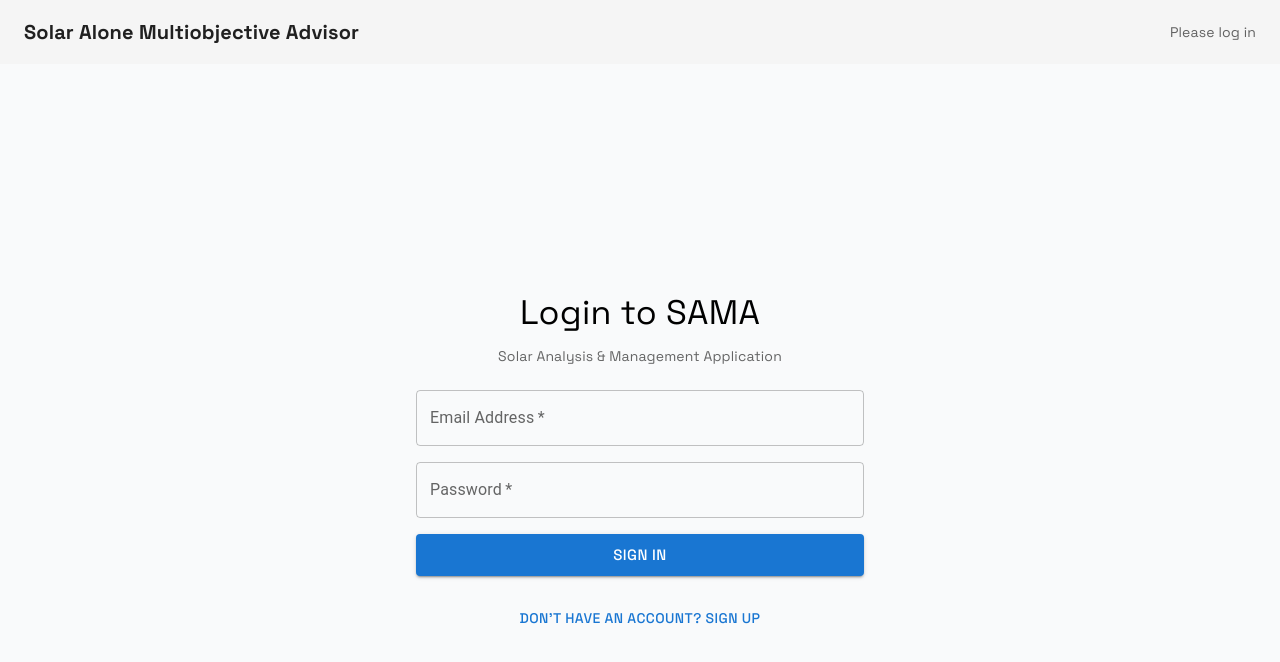
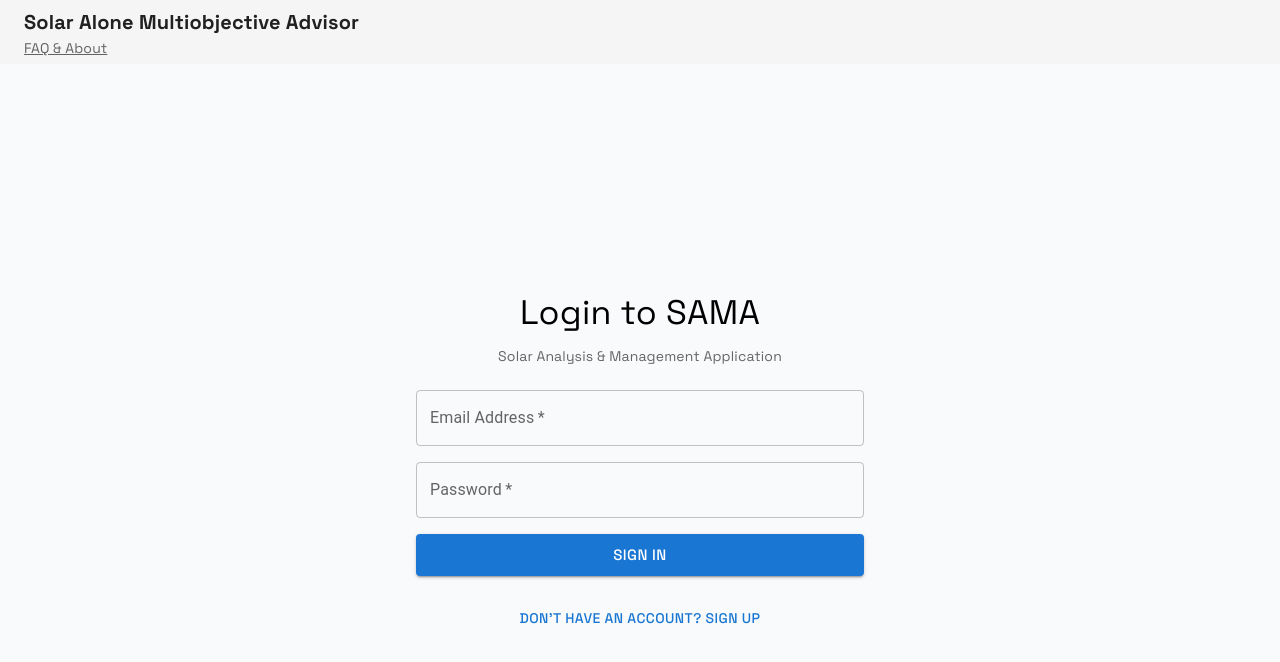
Before and after one commit to mlekhi/SAMA, a React (Vite) app in the folder frontend/: page /login in a window 1280 px wide. Shown: the top 662 px of the page. Built offline with nearby package versions, Linux system fonts and the light colour scheme; no server answers.

Commit message:
adding faq in header

```diff
--- a/frontend/src/renderer/App.jsx
+++ b/frontend/src/renderer/App.jsx
@@ -44,13 +44,13 @@ function App() {
   }
 
   return (
+    <Router>
       <div className="min-h-screen bg-gray-50">
         {/* Persistent Header */}
         <Header auth={auth} user={user} />
 
         {/* Main Content */}
         <main className="pt-0">
-        <Router>
           <Routes>
             <Route
               path="/login"
@@ -87,9 +87,9 @@ function App() {
               element={<Navigate to={user ? "/geography" : "/login"} replace />}
             />
           </Routes>
-        </Router>
         </main>
       </div>
+    </Router>
   )
 }
 
--- a/frontend/src/renderer/components/Header.jsx
+++ b/frontend/src/renderer/components/Header.jsx
@@ -1,4 +1,5 @@
 import React from 'react'
+import { Link } from 'react-router-dom'
 import { signOut } from 'firebase/auth'
 import { AppBar, Toolbar, Typography, Button, Box } from '@mui/material'
 
@@ -12,16 +13,19 @@ function Header({ auth, user }) {
   return (
     <AppBar position="static" color="default" elevation={1}>
       <Toolbar>
-        <Typography variant="h6" component="h1" sx={{ flexGrow: 1, fontWeight: 'bold' }}>
+        <Box sx={{ flexGrow: 1 }}>
+          <Typography variant="h6" component="h1" sx={{ fontWeight: 'bold' }}>
             Solar Alone Multiobjective Advisor
           </Typography>
+          <Link to="/faq">
+            <Typography sx={{ textDecoration: 'underline', color: 'text.secondary', fontSize: '0.875rem' }}>
+              FAQ & About
+            </Typography>
+          </Link>
+        </Box>
 
-        <Box sx={{ display: 'flex', alignItems: 'center', gap: 2 }}>
-          {user ? (
-            <>
-              <Typography variant="body2" color="textSecondary">
-                Welcome, {user.email}
-              </Typography>
+        <Box sx={{ display: 'flex', alignItems: 'center' }}>
+          {user && (
             <Button
               variant="contained"
               color="error"
@@ -30,11 +34,6 @@ function Header({ auth, user }) {
             >
               Logout
             </Button>
-            </>
-          ) : (
-            <Typography variant="body2" color="textSecondary">
-              Please log in
-            </Typography>
           )}
         </Box>
       </Toolbar>
```
Lines whose indentation alone changed are shown as unchanged.
